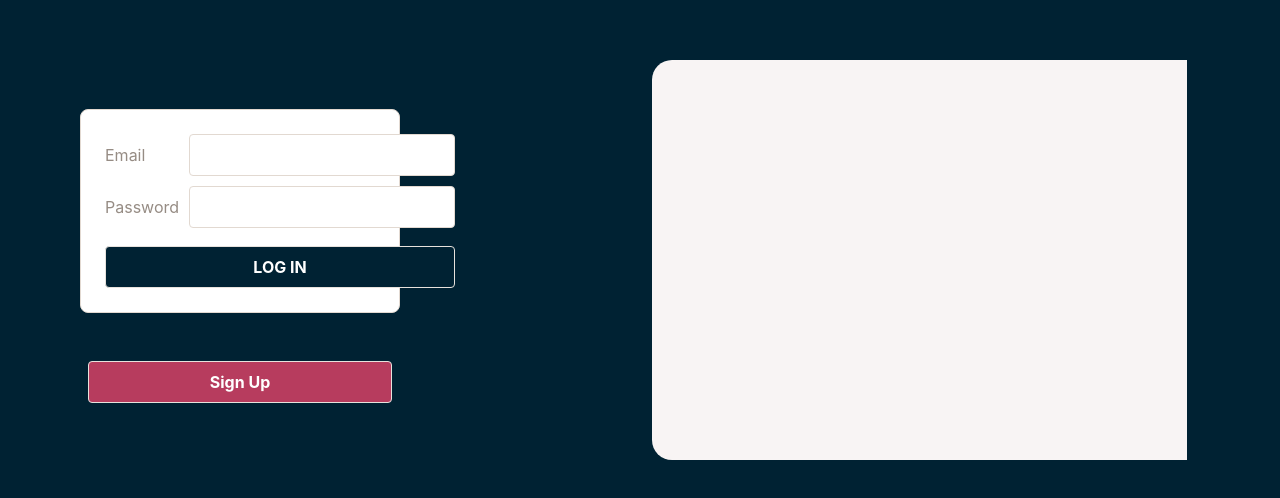
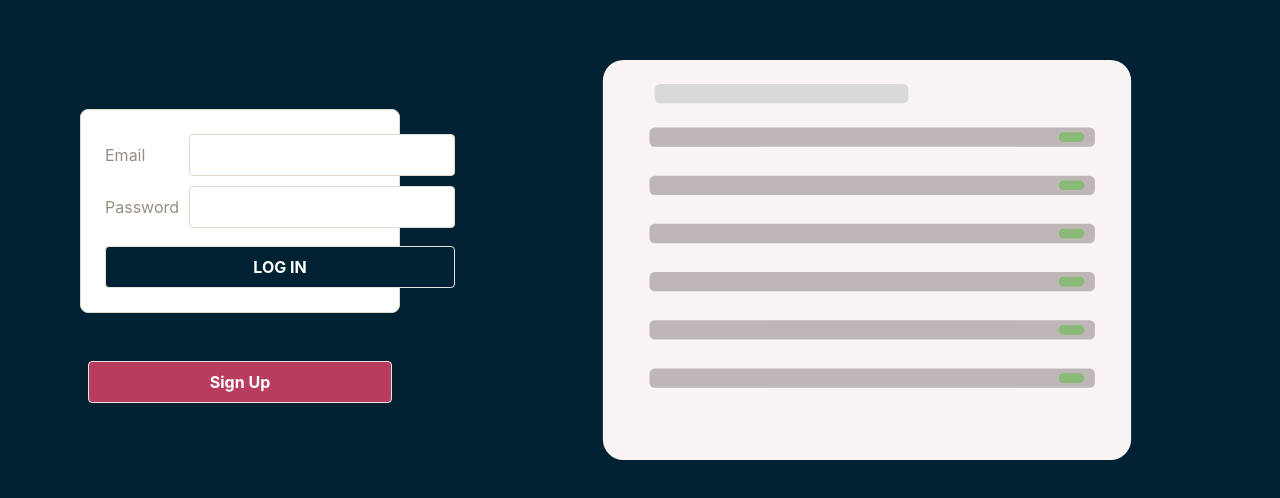
Before and after one commit to Andrewbui389/Event-Track, a React (Create React App) app: page / in a window 1280 px wide. Shown: the part 140-638 px from the top of the page. Built offline with nearby package versions, Linux system fonts and the light colour scheme.

Commit message:
adding styling

```diff
--- a/src/components/CentralPage/CentralPage.jsx
+++ b/src/components/CentralPage/CentralPage.jsx
@@ -1,5 +1,5 @@
 import { Link } from "react-router-dom";
-import { useState, useEffect, useRef } from "react";
+import { useState, useEffect } from "react";
 import sendRequest from "../../utilities/send-request";
 import * as eventsList from '../../utilities/eventsList-service'
 
@@ -24,15 +24,21 @@ export default function CentralPage({user}){
     let loadData = events.map((x,idx) => {
         return (
 
-        <li key={idx}>
-        <Link to={`/event/details/${x._id}`}>{x.eventTitle}</Link>
-        <button onClick={() => deleteEvent(x._id)}>Delete</button>
-        </li>
+        <tr key={idx}>
+            <td className="eventTableCell"> <Link to={`/event/details/${x._id}`}>{x.eventTitle}</Link> </td>
+            <td> <button onClick={() => deleteEvent(x._id)}>Delete</button> </td>
+        </tr>
 
         )
     })
     return(
-        <ul>
+        <table>
+        <tr>
+            <th>
+                Events
+            </th>
+        </tr>
+
             {
             loadData.length <= 0
             ?
@@ -40,6 +46,7 @@ export default function CentralPage({user}){
             :
             loadData
             }
-        </ul>
+        </table>
+
     );
 }
--- a/src/components/LeftSideNav/LeftSideNav.jsx
+++ b/src/components/LeftSideNav/LeftSideNav.jsx
@@ -2,7 +2,7 @@ import { Link } from "react-router-dom";
 
 export default function LeftSideNav({leftSideItems}){
     return(
-    <div style={{padding: "5px", width: "20vw"}}>
+    <div className="leftSideNav">
         <ul className="leftsidenav">
             <Link to='/'>Home</Link>
             {leftSideItems}
--- a/src/components/NewEventForm/NewEventForm.jsx
+++ b/src/components/NewEventForm/NewEventForm.jsx
@@ -56,13 +56,19 @@ export default function NewEventForm(){
         reader.readAsBinaryString(file);
       };
     return(
-        <div className="form-con">
-            <form autoComplete="off" onSubmit={handleSubmit}>
-                <label>Event Name</label>
-                <input type='text' name='eventTitle' placeholder="Event Name" onChange={handleNameChange} value={dataToSend.eventTitle} required></input>
-                <input id='userFile' type='file' name='guestList' onChange={onChange}></input>
-                <button type="submit" className="sub" disabled={buttonState} onClick={handleButton}>Submit</button>
-            </form>
-        </div>
+        <form autoComplete="off" onSubmit={handleSubmit} className="form-con">
+            <div className="formItems">
+                <div className="form-label">
+                    <label name='eventTitle'>Event Name</label>
+                    <label name='guestList'>Event Guest Template</label>
+                </div>
+                <div className="form-group">
+                    <input type='text' name='eventTitle' placeholder="Event Name" onChange={handleNameChange} value={dataToSend.eventTitle} required></input>
+                    <input id='userFile' type='file' name='guestList' onChange={onChange}></input>
+                </div>
+            </div>
+
+            <button type="submit" className="sub" disabled={buttonState} onClick={handleButton}>Submit</button>
+        </form>
     );
 }
--- /dev/null
+++ b/src/components/NewGuestForm/NewGuestForm.jsx
@@ -0,0 +1,30 @@
+import { useState } from "react";
+import sendRequest from "../../utilities/send-request";
+
+export default function NewGuestForm({eventId, setCurrentPage}){
+    let [data , setData] = useState({name:'', phoneNumber:''})
+
+    function updateData(evt){
+        let updateData = {...data, [evt.target.name]:evt.target.value}
+        console.log(data)
+        setData(updateData)
+    }
+
+    async function handleFormSubmission(evt){
+
+    }
+
+
+    return(
+        <form className="form-con" onSubmit={handleFormSubmission}>
+            <label name='name'>Guest Name</label>
+            <input type='text' name='name' onChange={updateData} value={data.eventName} required></input>
+            <label name='phoneNumber'>Guest Phone Number</label>
+            <input type='text' name='phoneNumber' onChange={updateData} value={data.phoneNumber} required></input>
+            <div style={{display:'flex'}}>
+                <button type="submit">Submit Update</button>
+                <button onClick={() => setCurrentPage(1)}>Cancel</button>
+            </div>
+        </form>
+    );
+}
--- a/src/components/QRReader/QRReader.jsx
+++ b/src/components/QRReader/QRReader.jsx
@@ -32,6 +32,7 @@ export default class QRReader extends Component {
           onError={this.handleError}
           onScan={this.handleScan}
           />
+        <h2> Ready For Scan </h2>
         <button onClick={() => this.props.setCurrentPage(1)}>Cancel</button>
       </>
     )
--- a/src/index.css
+++ b/src/index.css
@@ -166,6 +166,53 @@ nav  > .nav-item > h6 {
   border-radius: 1vmin;
 }
 
+.form-con{
+  display: flex;
+  justify-content: center;
+  align-items: center;
+  flex-direction: column;
+}
+
+.formItems{
+  display: flex;
+  justify-content: center;
+  align-items: center;
+  flex-direction: row;
+}
+.form-label{
+  height: 10vh;
+  display: flex;
+  align-items: flex-start;
+  flex-direction: column;
+  justify-content: space-around;
+  margin-right: 15px
+}
+
+.form-group{
+  display: flex;
+  flex-direction: column;
+  justify-content: center;
+  align-items: stretch;
+}
+
+.eventTableCell{
+  height: 8vh;
+  display: flex;
+  justify-content: flex-start;
+  align-items: center;
+}
+
+.leftSideNav{
+  display: flex;
+  justify-content: center;
+  width: 15vw;
+}
+
+ul > button {
+  width: 10vw;
+}
+
+
 p.error-message {
   color: var(--orange);
   text-align: center;
--- a/src/pages/AuthPage/Auth.css
+++ b/src/pages/AuthPage/Auth.css
@@ -13,8 +13,8 @@
 }
 
 .boxValue {
-  -webkit-animation: fadeInUp 1s;
-          animation: fadeInUp 1s;
+  -webkit-animation: fadeInUp 1.5s;
+          animation: fadeInUp 1.5s;
 }
 
 @-webkit-keyframes fadeInUp {
--- a/src/pages/AuthPage/Auth.scss
+++ b/src/pages/AuthPage/Auth.scss
@@ -13,7 +13,7 @@
 }
 
 .boxValue{
-    animation: fadeInUp 1s;
+    animation: fadeInUp 1.5s;
 }
 
 @keyframes fadeInUp{
--- a/src/pages/AuthPage/AuthPage.jsx
+++ b/src/pages/AuthPage/AuthPage.jsx
@@ -18,22 +18,26 @@ export default function AuthPage({ setUser }) {
               <SignUpForm setUser={setUser} />
           }
       </div>
-      <svg id='homepage' width="50vw" height="50vh" viewBox="0 0 86 80" fill="none" xmlns="http://www.w3.org/2000/svg">
-        <rect width="10vw" height="10vh" rx="4" fill="#F8F4F4"/>
-        <rect className='boxValue' x='3' y="9" width="86" height="4" rx="1" fill="#BFB7B7"/>
-        <rect className='boxValue' x='3' y="19" width="86" height="4" rx="1" fill="#BFB7B7"/>
-        <rect className='boxValue' x='3' y="29" width="86" height="4" rx="1" fill="#BFB7B7"/>
-        <rect className='boxValue' x='3' y="59" width="86" height="4" rx="1" fill="#BFB7B7"/>
-        <rect className='boxValue' x='3' y="49" width="86" height="4" rx="1" fill="#BFB7B7"/>
-        <rect className='boxValue' x='3' y="39" width="86" height="4" rx="1" fill="#BFB7B7"/>
-        <rect className='boxValue' x="3"  y="2" width="49" height="4" rx="1" fill="#D9D9D9"/>
-        <rect className='boxValue' x="79" y="10" width="5" height="2" rx="1" fill="#89BA77"/>
-        <rect className='boxValue' x="79" y="30" width="5" height="2" rx="1" fill="#89BA77"/>
-        <rect className='boxValue' x="79" y="20" width="5" height="2" rx="1" fill="#89BA77"/>
-        <rect className='boxValue' x="79" y="40" width="5" height="2" rx="1" fill="#89BA77"/>
-        <rect className='boxValue' x="79" y="50" width="5" height="2" rx="1" fill="#89BA77"/>
-        <rect className='boxValue' x="79" y="60" width="5" height="2" rx="1" fill="#89BA77"/>
-      </svg>
+      <svg width="50vw" height="50vh" viewBox="0 0 103 78" fill="none" xmlns="http://www.w3.org/2000/svg">
+        <g id="Group 1">
+        <rect id="layer 1" width="103" height="78" rx="4" fill="#F8F4F4"/>
+        <g id="2nd layer">
+        <rect id="Rectangle 2" className="boxValue" x="9.08823" y="13.1566" width="86.8431" height="3.75904" rx="1" fill="#BFB7B7"/>
+        <rect id="Rectangle 3" className="boxValue" x="9.08823" y="22.5542" width="86.8431" height="3.75904" rx="1" fill="#BFB7B7"/>
+        <rect id="Rectangle 4" className="boxValue" x="9.08823" y="31.9518" width="86.8431" height="3.75904" rx="1" fill="#BFB7B7"/>
+        <rect id="Rectangle 5" className="boxValue" x="9.08823" y="60.1446" width="86.8431" height="3.75904" rx="1" fill="#BFB7B7"/>
+        <rect id="Rectangle 6" className="boxValue" x="9.08823" y="50.747" width="86.8431" height="3.75904" rx="1" fill="#BFB7B7"/>
+        <rect id="Rectangle 7" className="boxValue" x="9.08823" y="41.3494" width="86.8431" height="3.75904" rx="1" fill="#BFB7B7"/>
+        <rect id="Rectangle 8" className="boxValue" x="10.098" y="4.69879" width="49.4804" height="3.75904" rx="1" fill="#D9D9D9"/>
+        <rect id="Rectangle 9" className="boxValue" x="88.8627" y="14.0964" width="5.04902" height="1.87952" rx="0.939759" fill="#89BA77"/>
+        <rect id="Rectangle 10" className="boxValue" x="88.8627" y="32.8916" width="5.04902" height="1.87952" rx="0.939759" fill="#89BA77"/>
+        <rect id="Rectangle 11" className="boxValue" x="88.8627" y="23.494" width="5.04902" height="1.87952" rx="0.939759" fill="#89BA77"/>
+        <rect id="Rectangle 12" className="boxValue" x="88.8627" y="42.2892" width="5.04902" height="1.87952" rx="0.939759" fill="#89BA77"/>
+        <rect id="Rectangle 13" className="boxValue" x="88.8627" y="51.6867" width="5.04902" height="1.87952" rx="0.939759" fill="#89BA77"/>
+        <rect id="Rectangle 14" className="boxValue" x="88.8627" y="61.0843" width="5.04902" height="1.87952" rx="0.939759" fill="#89BA77"/>
+        </g>
+        </g>
+    </svg>
     </main>
   );
 }
```
Also changed, not shown: src/components/GuestsComponent/GuestsComponent.jsx (+4 -4 lines), src/pages/EventDetailsPage/EventDetailsPage.jsx (+14 -8 lines), 1 other file (tests, documents, lock files or other folders).
